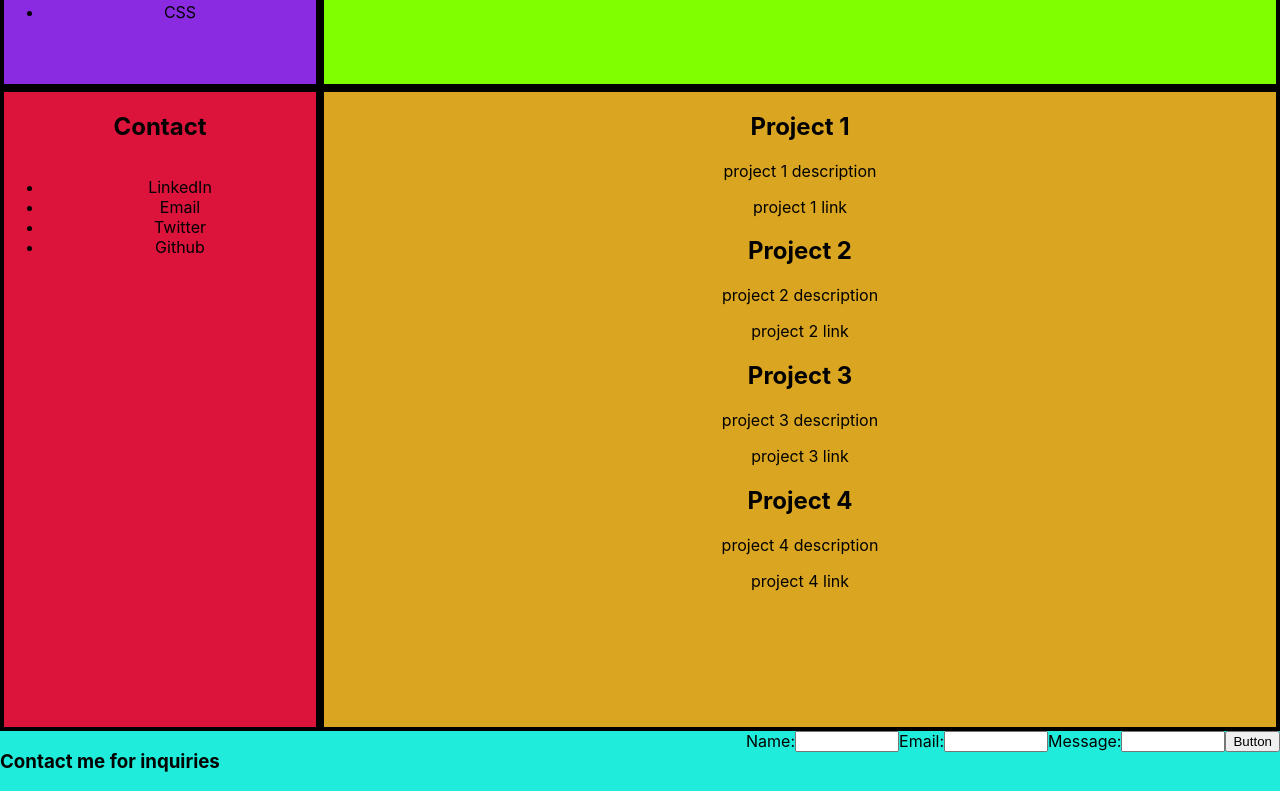
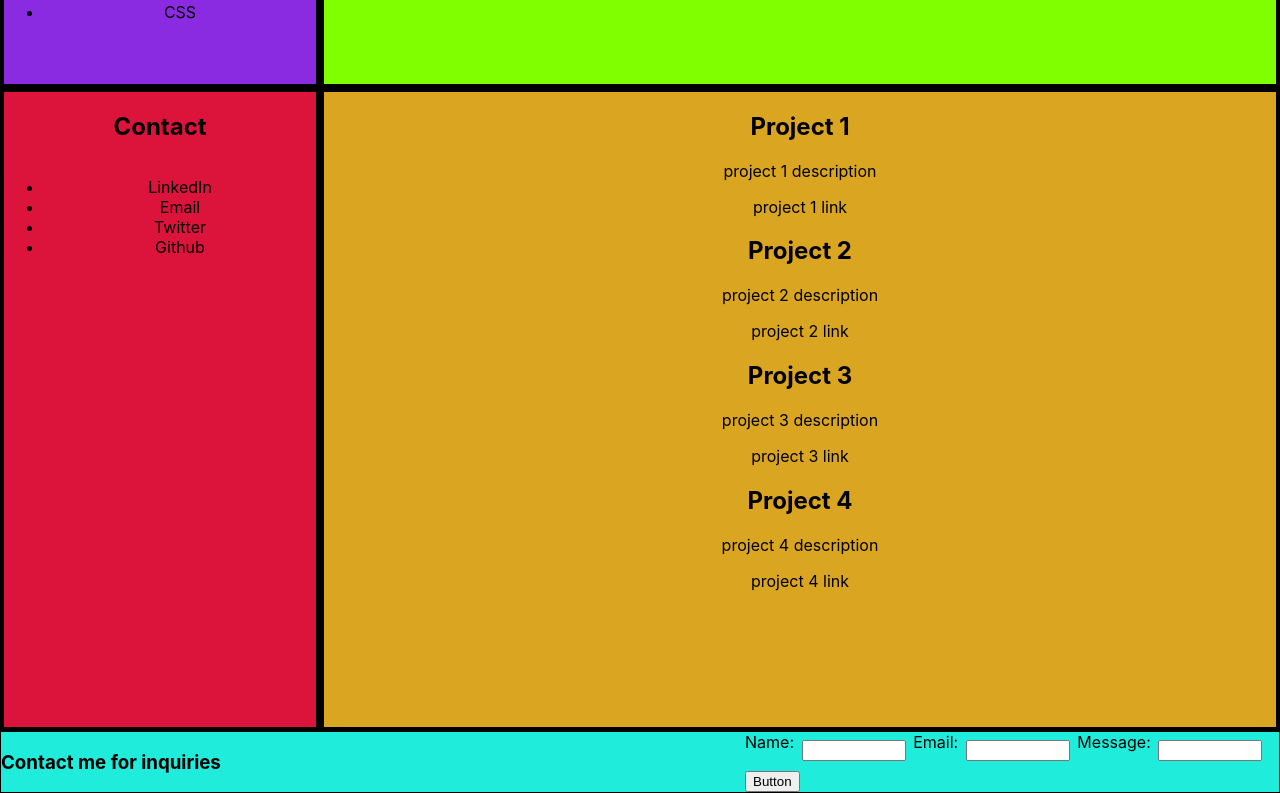
Before and after one commit to Joseph-K-B/portfolio, a React (Create React App) app: page / in a window 1280 px wide. Shown: the part 272-1065 px from the top of the page. Built offline with nearby package versions, Linux system fonts and the light colour scheme.

Commit message:
minor changes to the footer/ basic layout for portfolio

```diff
--- a/src/App.css
+++ b/src/App.css
@@ -53,6 +53,7 @@
   display: flex;
   flex-direction: row;
   background-color: rgb(32, 236, 219);
+  border: solid black .12rem;
   justify-content: space-between;
 }
 
@@ -62,6 +63,7 @@
   align-content: space-between;
 }
 input{
+  margin: 1.420%;
   max-width: 6rem;
   max-height: 2rem;
 }
```
